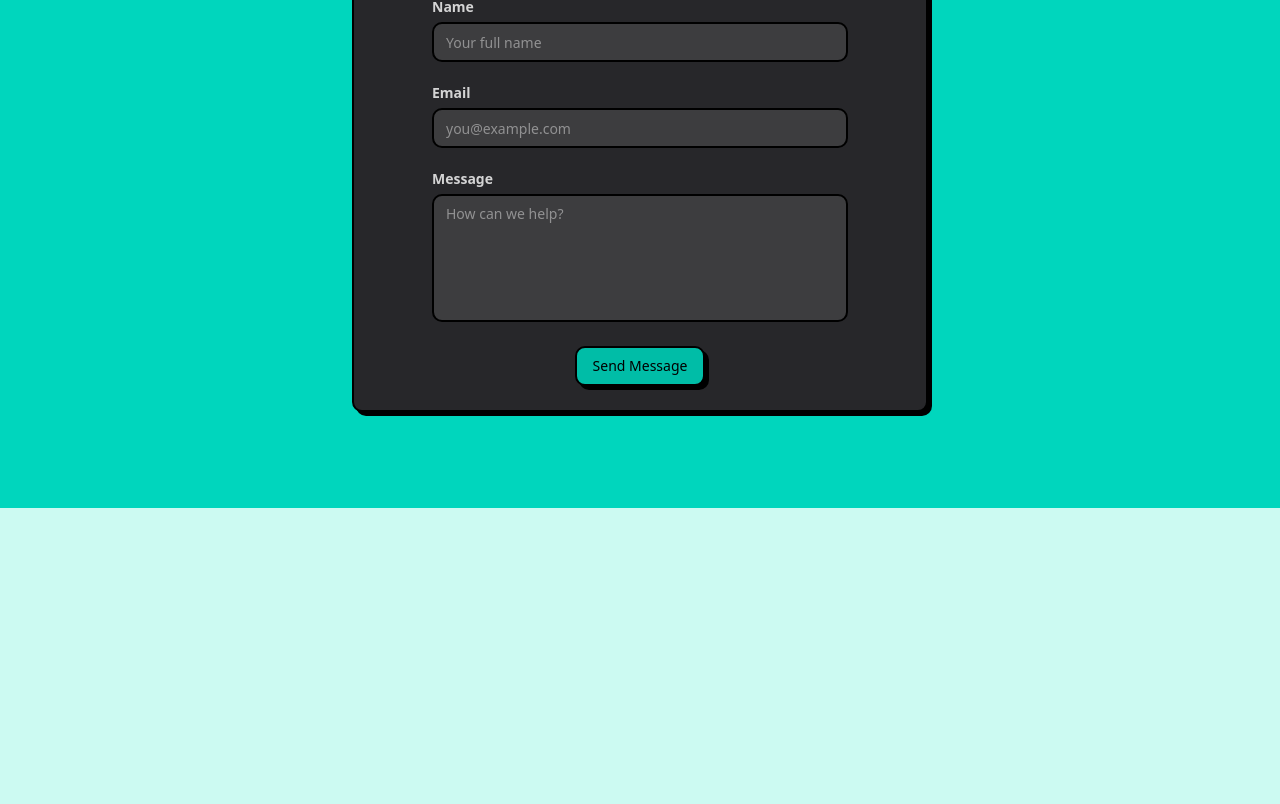
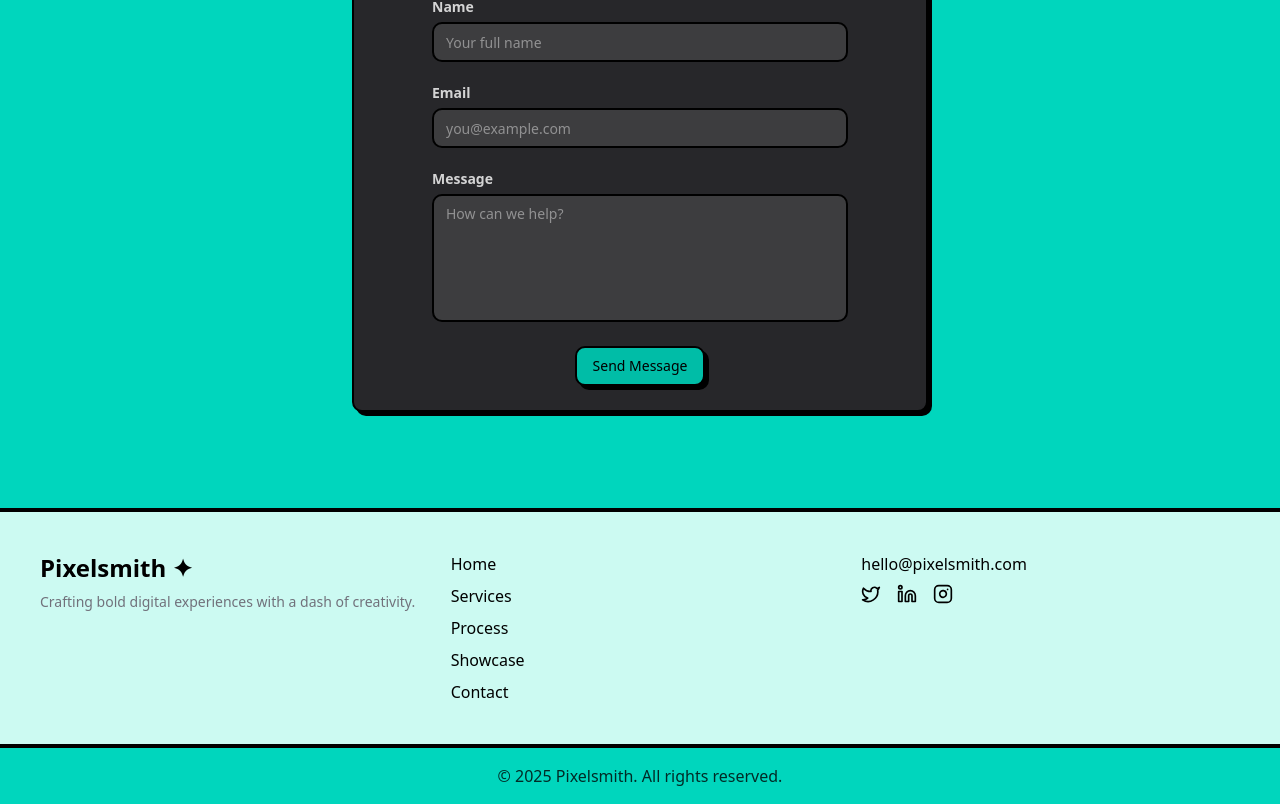
Before and after one commit to pranavsoni1101/srizen, a Next.js app: page / in a window 1280 px wide. Shown: the part 4362-5166 px from the top of the page. Before the commit the page ends 4870 px from the top, so only its background shows below. Built offline with nearby package versions, Linux system fonts and the light colour scheme.

Commit message:
Added Footer component and utilised across in layout

```diff
--- a/app/layout.tsx
+++ b/app/layout.tsx
@@ -3,6 +3,7 @@ import { Geist, Geist_Mono } from "next/font/google";
 import { ThemeProvider } from "@/components/theme-provider";
 import "./globals.css";
 import Navbar from "@/components/navbar";
+import Footer from "@/components/footer";
 
 const geistSans = Geist({
   variable: "--font-geist-sans",
@@ -37,6 +38,7 @@ export default function RootLayout({
         >
           <Navbar />
           {children}
+          <Footer/>
         </ThemeProvider>
       </body>
     </html>
--- /dev/null
+++ b/components/footer.tsx
@@ -0,0 +1,80 @@
+"use client";
+
+import Link from "next/link";
+import { Twitter, Linkedin, Instagram } from "lucide-react";
+
+export default function Footer() {
+  return (
+    <footer className="border-t-4 border-border">
+      <div className="p-10 grid grid-cols-1 md:grid-cols-3 gap-8 bg-background">
+
+        {/* Brand */}
+        <div>
+          <h3 className="text-2xl font-bold">Pixelsmith ✦</h3>
+          <p className="mt-2 text-sm text-muted-foreground">
+            Crafting bold digital experiences with a dash of creativity.
+          </p>
+        </div>
+
+        {/* Navigation */}
+        <div>
+          <ul className="space-y-2">
+            {["Home", "Services", "Process", "Showcase", "Contact"].map((item) => (
+              <li key={item}>
+                <Link
+                  href={item === "Home" ? "/" : `#${item.toLowerCase()}`}
+                  className="hover:underline hover:underline-offset-4 decoration-main transition"
+                >
+                  {item}
+                </Link>
+              </li>
+            ))}
+          </ul>
+        </div>
+
+        {/* Contact / Socials */}
+        <div className="space-y-2">
+          <a
+            href="mailto:hello@pixelsmith.com"
+            className="block hover:underline hover:underline-offset-4 decoration-main transition"
+          >
+            hello@pixelsmith.com
+          </a>
+          <div className="flex gap-4 mt-2">
+            <a
+              href="https://twitter.com/"
+              target="_blank"
+              rel="noopener noreferrer"
+              aria-label="Twitter"
+              className="hover:text-main transition"
+            >
+              <Twitter className="w-5 h-5" />
+            </a>
+            <a
+              href="https://linkedin.com/"
+              target="_blank"
+              rel="noopener noreferrer"
+              aria-label="LinkedIn"
+              className="hover:text-main transition"
+            >
+              <Linkedin className="w-5 h-5" />
+            </a>
+            <a
+              href="https://instagram.com/"
+              target="_blank"
+              rel="noopener noreferrer"
+              aria-label="Instagram"
+              className="hover:text-main transition"
+            >
+              <Instagram className="w-5 h-5" />
+            </a>
+          </div>
+        </div>
+      </div>
+
+      <div className="text-center text-black/80 py-4 border-t-4 border-border bg-main">
+        © {new Date().getFullYear()} Pixelsmith. All rights reserved.
+      </div>
+    </footer>
+  );
+}
```
